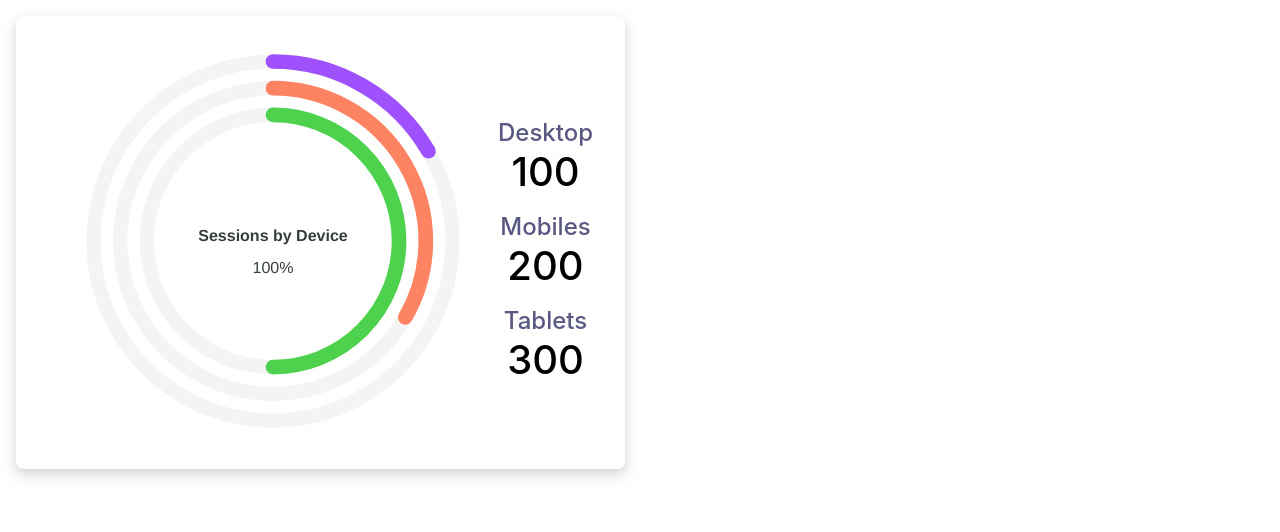
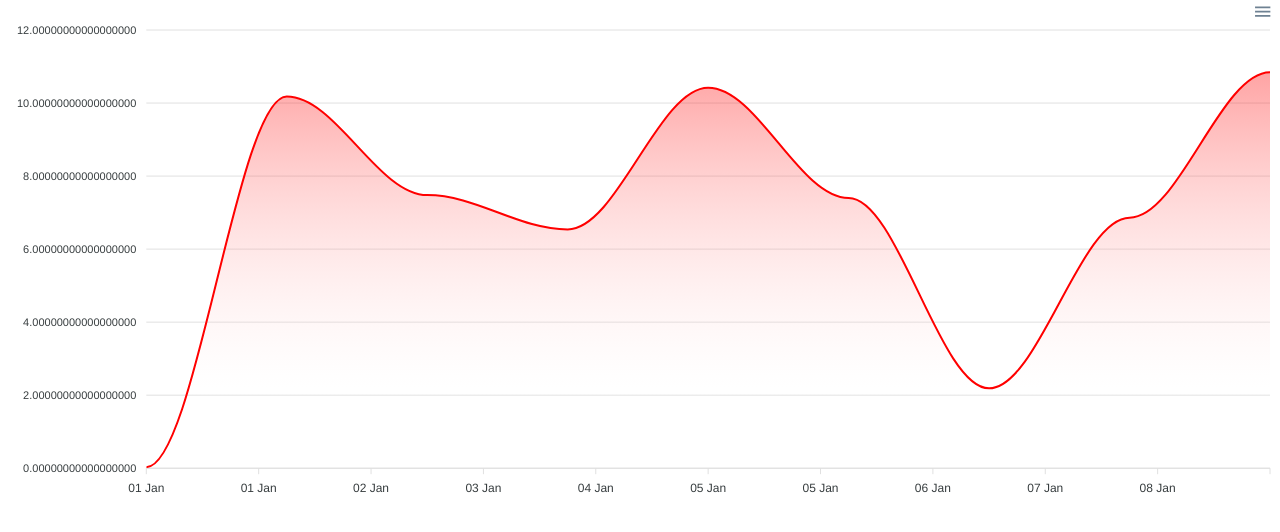
Before and after one commit to ethindia-2023/frontend, a React (Create React App) app: page / in a window 1280 px wide. Shown: the top 532 px of the page. Built offline with nearby package versions, Linux system fonts and the light colour scheme.

Commit message:
feat: add spline charts

```diff
--- /dev/null
+++ b/src/app/components/SplineChart/index.tsx
@@ -0,0 +1,78 @@
+import { ApexOptions } from "apexcharts";
+import Chart from "react-apexcharts";
+
+export type SplineChartProps = {
+  series: SeriesData[];
+  height?: number | string;
+  onMarkerClick?: VoidFunction;
+  markerRadius?: number;
+  strokeWidth?: number;
+  strokeColors?: string[];
+};
+
+export type SeriesData = {
+  data: { x: number | string; y: number; strokeColor?: string }[];
+  name: string;
+  color?: string;
+  fill?: ApexFill;
+};
+
+const SplineCharts: React.FC<SplineChartProps> = (props: SplineChartProps) => {
+  const {
+    series,
+    height,
+    onMarkerClick,
+    markerRadius,
+    strokeWidth,
+    strokeColors,
+  } = props;
+
+  const apexOptions: ApexOptions = {
+    chart: {
+      zoom: {
+        enabled: false,
+        autoScaleYaxis: true,
+      },
+    },
+    markers: {
+      shape: "circle",
+      onClick: onMarkerClick,
+      radius: markerRadius,
+    },
+    dataLabels: {
+      enabled: false,
+    },
+    stroke: {
+      width: strokeWidth,
+      curve: "smooth",
+      fill: {
+        type: "solid",
+        colors: strokeColors,
+      },
+    },
+    fill: {
+      type: "gradient",
+      gradient: {
+        shadeIntensity: 1,
+        inverseColors: false,
+        opacityFrom: 0.6,
+        opacityTo: 0.3,
+        stops: [0, 80, 100],
+      },
+    },
+    xaxis: {
+      type: "datetime",
+      labels: {
+        formatter: (value, timestamp, opts) => {
+          return opts.dateFormatter(new Date(timestamp!), "dd MMM");
+        },
+      },
+    },
+  };
+
+  return (
+    <Chart options={apexOptions} series={series} height={height} type="area" />
+  );
+};
+
+export default SplineCharts;
--- a/src/app/index.tsx
+++ b/src/app/index.tsx
@@ -1,8 +1,48 @@
+import SplineCharts, { SplineChartProps } from "app/components/SplineChart";
 import "./index.css";
-import RadialCharts from "app/components/RadialChart";
+
 const App: React.FC = () => {
-  const chartParams:number[]= [100, 200, 300];
-  return <div className="app"><RadialCharts value={chartParams}/></div>;
+  let data = [];
+
+  for (let ind = 1; ind < 10; ind++) {
+    data.push({
+      x: new Date(2023, 12, ind).toDateString(),
+      y: Math.random() * 11,
+    });
+    console.log(data);
+  }
+
+  const splineProps: SplineChartProps = {
+    markerRadius: 10,
+    strokeColors: ["#000000"],
+    strokeWidth: 2,
+    height: 500,
+    onMarkerClick: () => {
+      console.log("clicked");
+    },
+    series: [
+      {
+        name: "data",
+        data: data,
+        color: "#FF0000",
+        fill: {
+          type: "gradient",
+          gradient: {
+            shadeIntensity: 1,
+            inverseColors: false,
+            opacityFrom: 0.5,
+            opacityTo: 0,
+            stops: [0, 90, 100],
+          },
+        },
+      },
+    ],
+  };
+  return (
+    <div className="app">
+      <SplineCharts {...splineProps} />
+    </div>
+  );
 };
 
 export default App;
```
Also changed, not shown: 1 other file (tests, documents, lock files or other folders).
